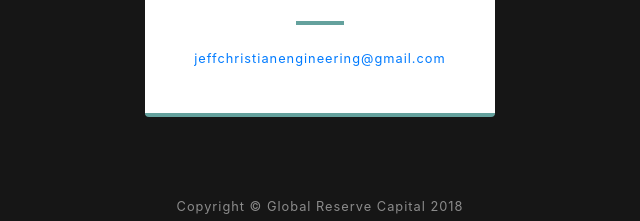
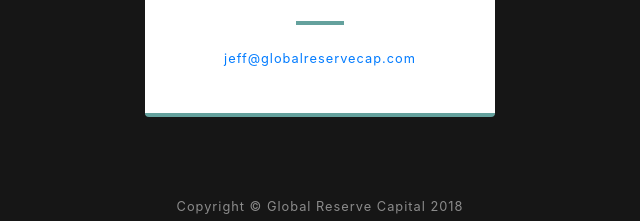
Before and after one commit to esperantomerkato/GRC, a website with bundled scripts: page index.html in a window 1280 px wide. Shown: the part 3221-3442 px from the top of the page, 320-960 px from the left. Built offline with nearby package versions, Linux system fonts and the light colour scheme.

Commit message:
(fix) contact email

```diff
--- a/index.html
+++ b/index.html
@@ -166,7 +166,7 @@
                 <h4 class="text-uppercase m-0">Email</h4>
                 <hr class="my-4">
                 <div class="small text-black-50">
-                  <a href="#">jeffchristianengineering@gmail.com</a>
+                  <a href="#">jeff@globalreservecap.com</a>
                 </div>
               </div>
             </div>
```
